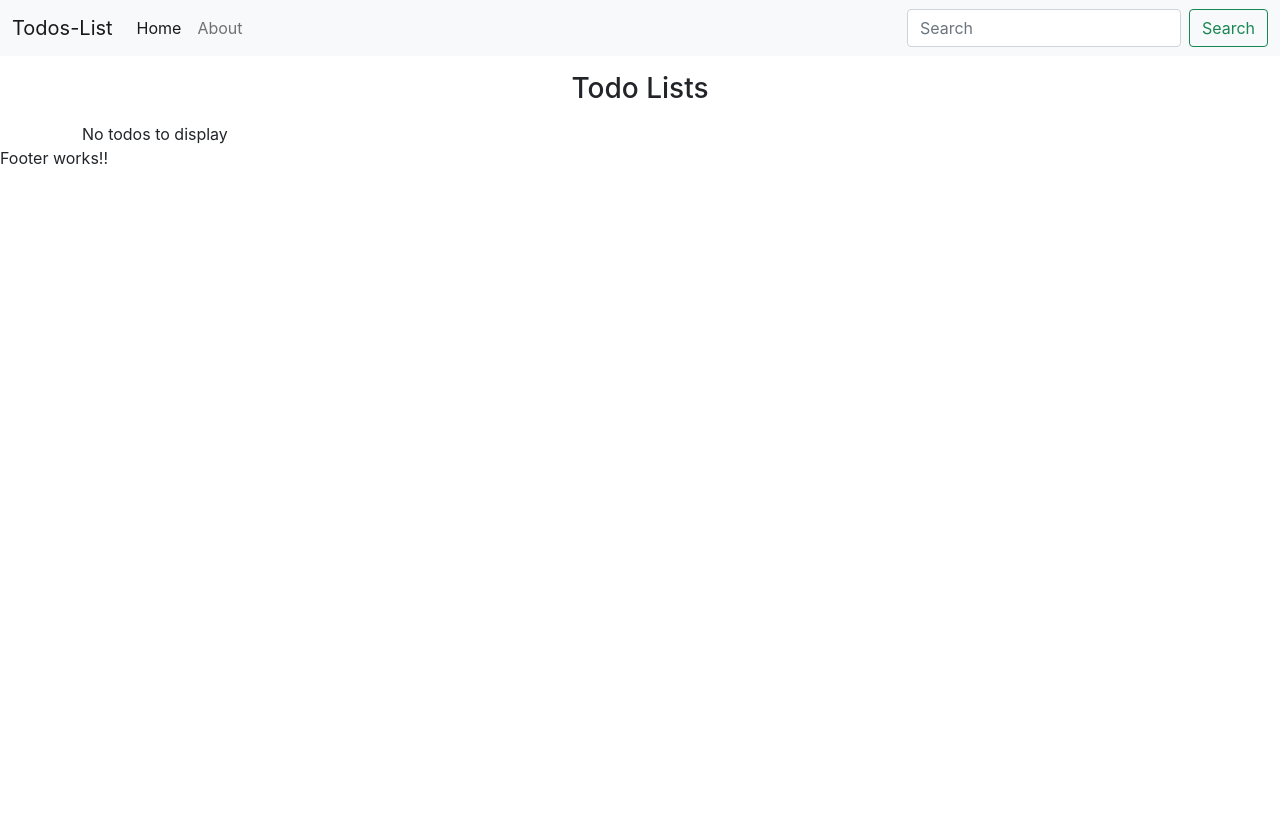
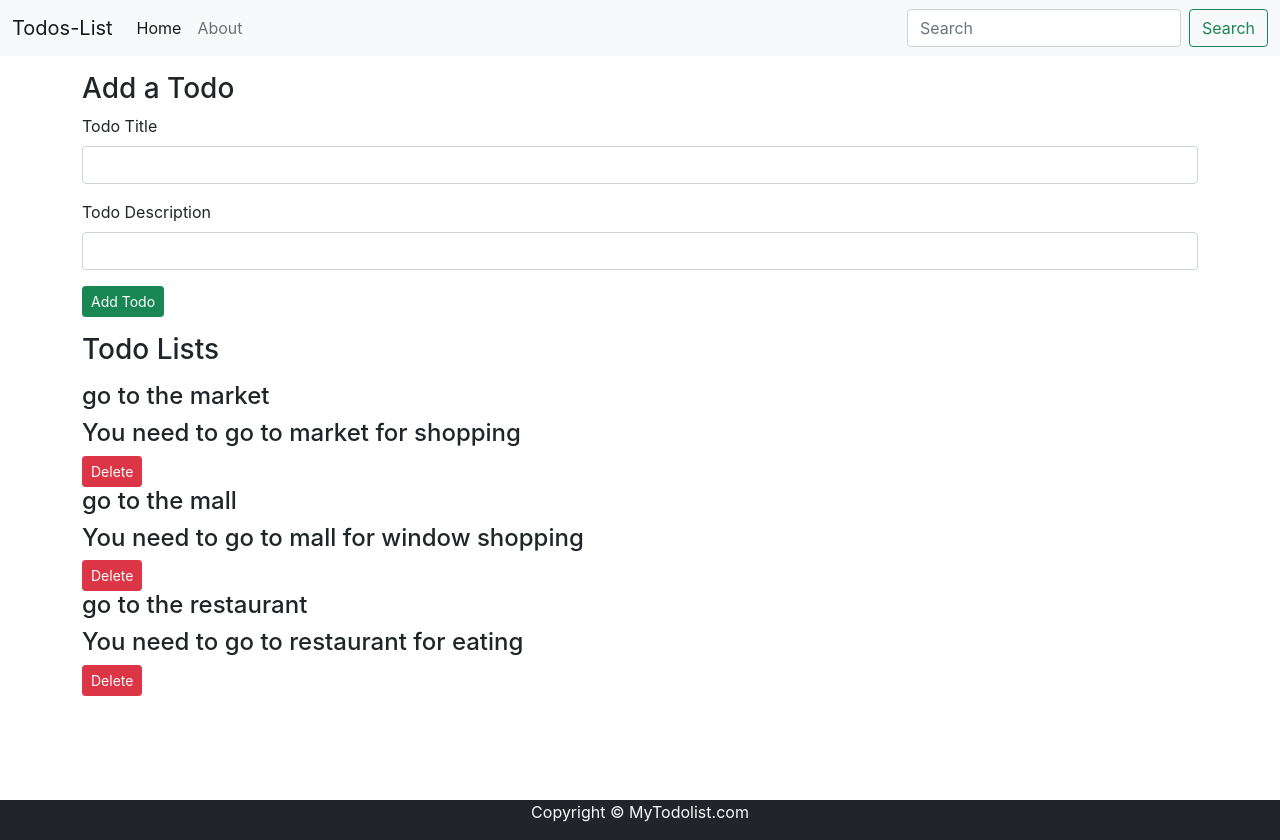
Before and after one commit to Anurag96/React_tutorials, a React (Create React App) app in the folder todos-list/: page / in a window 1280 px wide. Before the commit the page ends 800 px from the top, so only its background shows below. Built offline with nearby package versions, Linux system fonts and the light colour scheme.

Commit message:
Added method to add todo item

```diff
--- a/todos-list/src/App.js
+++ b/todos-list/src/App.js
@@ -3,27 +3,40 @@
 import Todos from "./MyComponents/Todos"
 import {Footer} from "./MyComponents/Footer"
 import React,{useState} from 'react'
+import {AddTodo} from "./MyComponents/AddTodo"
 
 function App() {
 
   const onDelete = (todo)=>{
     console.log('You have reached onDelete function',todo)
-    // let index=todos.indexOf(todo);
-    // todos.splice(index,1)
+
     setTodos(todos.filter((e)=>{
       return e!==todo;
-    }))
+    }));
   }
 
-  const [todos,setTodos]=useState([
+  const addTodo = (title,desc)=>{
+    console.log('I\'m adding this todo',title,desc)
+    let sno = todos[todos.length-1].sno+1
+            const myTodo = {
+                sno   : sno,
+                title : title,
+                desc  : desc
+            }
+            setTodos([...todos,myTodo])
+            console.log(myTodo)
+  }
+
+  const [todos,setTodos] = useState([
     {sno:1,title:"go to the market",desc:"You need to go to market for shopping"},
     {sno:2,title:"go to the mall",desc:"You need to go to mall for window shopping"},
     {sno:3,title:"go to the restaurant",desc:"You need to go to restaurant for eating"}
-  ])
+  ]);
 
   return (
     <div>
     <Header title="Todos-List" searchBar={true}/>
+    <AddTodo addTodo={addTodo}></AddTodo>
     <Todos todos={todos} onDelete={onDelete}/>
     <Footer/>
     </div>
--- /dev/null
+++ b/todos-list/src/MyComponents/AddTodo.js
@@ -0,0 +1,30 @@
+import React,{useState} from 'react'
+
+export const AddTodo = ({addTodo}) => {
+    const [title, setTitle] = useState("");
+    const [desc, setDesc] = useState("");
+    const submit = (e)=>{
+        e.preventDefault();
+        if(!title || !desc){
+            alert('Title or description is not defined')
+
+        }
+        addTodo(title,desc)
+    }
+    return (
+        <div className="container my-3">
+        <h3>Add a Todo</h3>
+        <form onSubmit={submit}>
+            <div className="mb-3">
+            <label htmlFor="title" className="form-label">Todo Title</label>
+            <input type="text" className="form-control" value={title} onChange={(e)=>{setTitle(e.target.value)}} id="title" aria-describedby="emailHelp"/>
+             </div>
+                <div className="mb-3">
+                <label htmlFor="desc" className="form-label">Todo Description</label>
+                <input type="text" value={desc} onChange={(e)=>{setDesc(e.target.value)}} className="form-control" id="desc"/>
+                </div>
+                <button className="btn btn-sm btn-success"  type="submit">Add Todo</button>
+      </form>
+        </div>
+    )
+}
--- a/todos-list/src/MyComponents/Footer.js
+++ b/todos-list/src/MyComponents/Footer.js
@@ -1,9 +1,17 @@
 import React from 'react'
 
 export const Footer = () => {
+    let footerStyle={
+        position : "absolute",
+        top : "100vh",
+        width: "100%"
+    }
     return (
-        <div>
-        Footer works!!
-        </div>
+        <footer className = "bg-dark text-light"
+        style={footerStyle}>
+         <p className = "text-center">
+          Copyright &copy; MyTodolist.com
+       </p>
+        </footer>
     )
 }
--- a/todos-list/src/MyComponents/Todoitems.js
+++ b/todos-list/src/MyComponents/Todoitems.js
@@ -5,7 +5,7 @@
         <div>
             <h4>{todo.title}</h4>
             <h4>{todo.desc}</h4>
-            <button className="btn btn-sm btn-danger" onClick={()=>onDelete(todo)}>Delete</button>
+            <button className="btn btn-sm btn-danger" onClick={()=>{onDelete(todo)}}>Delete</button>
         </div>
 
     )
--- a/todos-list/src/MyComponents/Todos.js
+++ b/todos-list/src/MyComponents/Todos.js
@@ -4,14 +4,13 @@
 const Todos = (props) => {
     return (
         <div className="container">
-            <h3 class="text-center my-3">Todo Lists</h3>
-            {props.todos.length?"No todos to display":
+            <h3 className="my-3">Todo Lists</h3>
+            {
+                props.todos.length===0?"No todos to display":
             props.todos.map((todo)=>{
-                return <Todoitems
-                todo={todo}
-                key={todo.sno}
-                onDelete={props.onDelete}/>
-            })
+                return <Todoitems todo={todo} key={todo.sno} onDelete={props.onDelete}/>
+            }
+            )
          }
         </div>
     )
```
